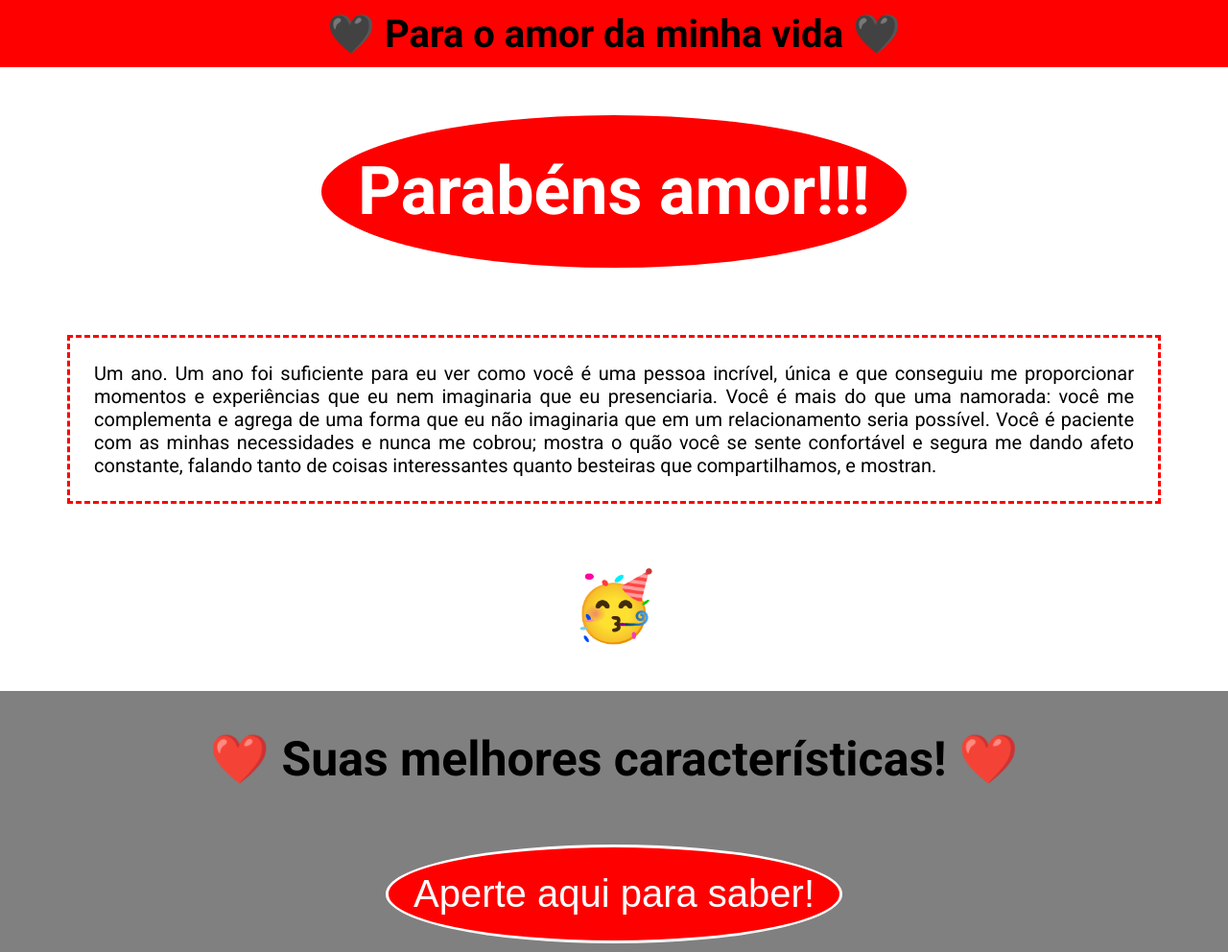
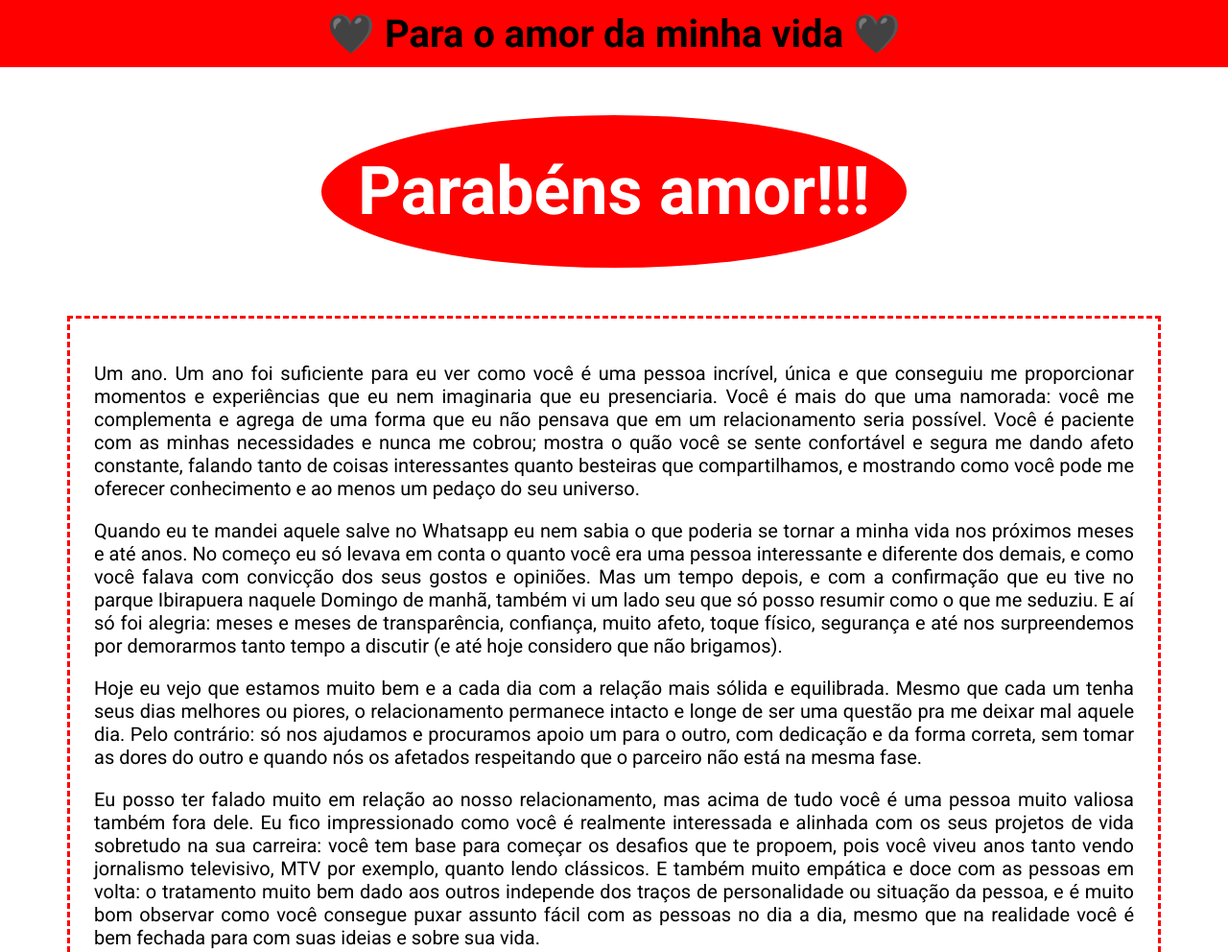
Before and after one commit to GustavoBastos04/her, a plain HTML site: page index.html in a window 1280 px wide. Shown: the top 992 px of the page at 96% size. Drawn offline with Linux system fonts and the light colour scheme.

Commit message:
Final Version of Project
Project ready to deploy. More text content on the first and second page section (main message and caracteristics)

```diff
--- a/index.html
+++ b/index.html
@@ -21,7 +21,12 @@
     </div>
     <div class="first-container">
         <h1 class="title-content">Parabéns amor!!!</h1>
-        <p class="paragraph">Um ano. Um ano foi suficiente para eu ver como você é uma pessoa incrível, única e que conseguiu me proporcionar momentos e experiências que eu nem imaginaria que eu presenciaria. Você é mais do que uma namorada: você me complementa e agrega de uma forma que eu não imaginaria que em um relacionamento seria possível. Você é paciente com as minhas necessidades e nunca me cobrou; mostra o quão você se sente confortável e segura me dando afeto constante, falando tanto de coisas interessantes quanto besteiras que compartilhamos, e mostran.</p>
+        <div class="paragraphs">
+            <p class="paragraph">Um ano. Um ano foi suficiente para eu ver como você é uma pessoa incrível, única e que conseguiu me proporcionar momentos e experiências que eu nem imaginaria que eu presenciaria. Você é mais do que uma namorada: você me complementa e agrega de uma forma que eu não pensava que em um relacionamento seria possível. Você é paciente com as minhas necessidades e nunca me cobrou; mostra o quão você se sente confortável e segura me dando afeto constante, falando tanto de coisas interessantes quanto besteiras que compartilhamos, e mostrando como você pode me oferecer conhecimento e ao menos um pedaço do seu universo.</p>
+            <p class="paragraph">Quando eu te mandei aquele salve no Whatsapp eu nem sabia o que poderia se tornar a minha vida nos próximos meses e até anos. No começo eu só levava em conta o quanto você era uma pessoa interessante e diferente dos demais, e como você falava com convicção dos seus gostos e opiniões. Mas um tempo depois, e com a confirmação que eu tive no parque Ibirapuera naquele Domingo de manhã, também vi um lado seu que só posso resumir como o que me seduziu. E aí só foi alegria: meses e meses de transparência, confiança, muito afeto, toque físico, segurança e até nos surpreendemos por demorarmos tanto tempo a discutir (e até hoje considero que não brigamos).</p>
+            <p class="paragraph">Hoje eu vejo que estamos muito bem e a cada dia com a relação mais sólida e equilibrada. Mesmo que cada um tenha seus dias melhores ou piores, o relacionamento permanece intacto e longe de ser uma questão pra me deixar mal aquele dia. Pelo contrário: só nos ajudamos e procuramos apoio um para o outro, com dedicação e da forma correta, sem tomar as dores do outro e quando nós os afetados respeitando que o parceiro não está na mesma fase.</p>
+            <p class="paragraph">Eu posso ter falado muito em relação ao nosso relacionamento, mas acima de tudo você é uma pessoa muito valiosa também fora dele. Eu fico impressionado como você é realmente interessada e alinhada com os seus projetos de vida sobretudo na sua carreira: você tem base para começar os desafios que te propoem, pois você viveu anos tanto vendo jornalismo televisivo, MTV por exemplo, quanto lendo clássicos. E também muito empática e doce com as pessoas em volta: o tratamento muito bem dado aos outros independe dos traços de personalidade ou situação da pessoa, e é muito bom observar como você consegue puxar assunto fácil com as pessoas no dia a dia, mesmo que na realidade você é bem fechada para com suas ideias e sobre sua vida.</p>
+        </div>
         <h1 class="emoji">🥳</h1>
     </div>
 
--- a/src/script.js
+++ b/src/script.js
@@ -10,6 +10,10 @@ const personality =
     "Paciente e compreensiva: não trata as pessoas de forma ruim de forma alguma, tenta entender o lado da outra pessoa;",
 
     "Carinhosa: faz questão de tratar bem os próximos e avaliar se está sendo boa para essas pessoas, como todo o afeto que ganhei durante esse ano de relacionamento: as cartas, o chamego, os presentes, e outros;",
+
+    "Maravilhosa: minha ideia era colocar linda, mas eu te vejo muito mais além disso: você é muito bonita; uma pele muito macia e claramente bem cuidada; seu jeito de baixinha e toda perfeita; cabelo  e franjas curtas sempre tão bem estilosas quanto suas roupas; e seu jeito de meiga só te deixa mais linda;",
+
+    "Valoriza os próximos: eu fico impressionado como você se preocupa em nutrir suas amizades, e demais relacionamentos como sua família e eu. Mesmo que você se considere não muito ativa para chamar os outros para sair ou fazer coisas difernetes, ainda assim considero todo esse cuidado genuíno (e inclusive vindo de mim que já experenciou isso);",
 
     "E muitas outras coisas que é até difícil escrever..."
 
--- a/src/style.css
+++ b/src/style.css
@@ -34,14 +34,18 @@ body {
     background-color: red;
 }
 
+.paragraphs {
+    font-size: 20px;
+    margin-left: 70px;
+    margin-right: 70px;
+    text-align: justify;
+    border-style: dashed;
+    border-color: red;
+    padding: 25px;
+}
 .paragraph {
 font-size: 20px;
-margin-left: 70px;
-margin-right: 70px;
 text-align: justify;
-border-style: dashed;
-border-color: red;
-padding: 25px;
 }
 
 .emoji{
```
